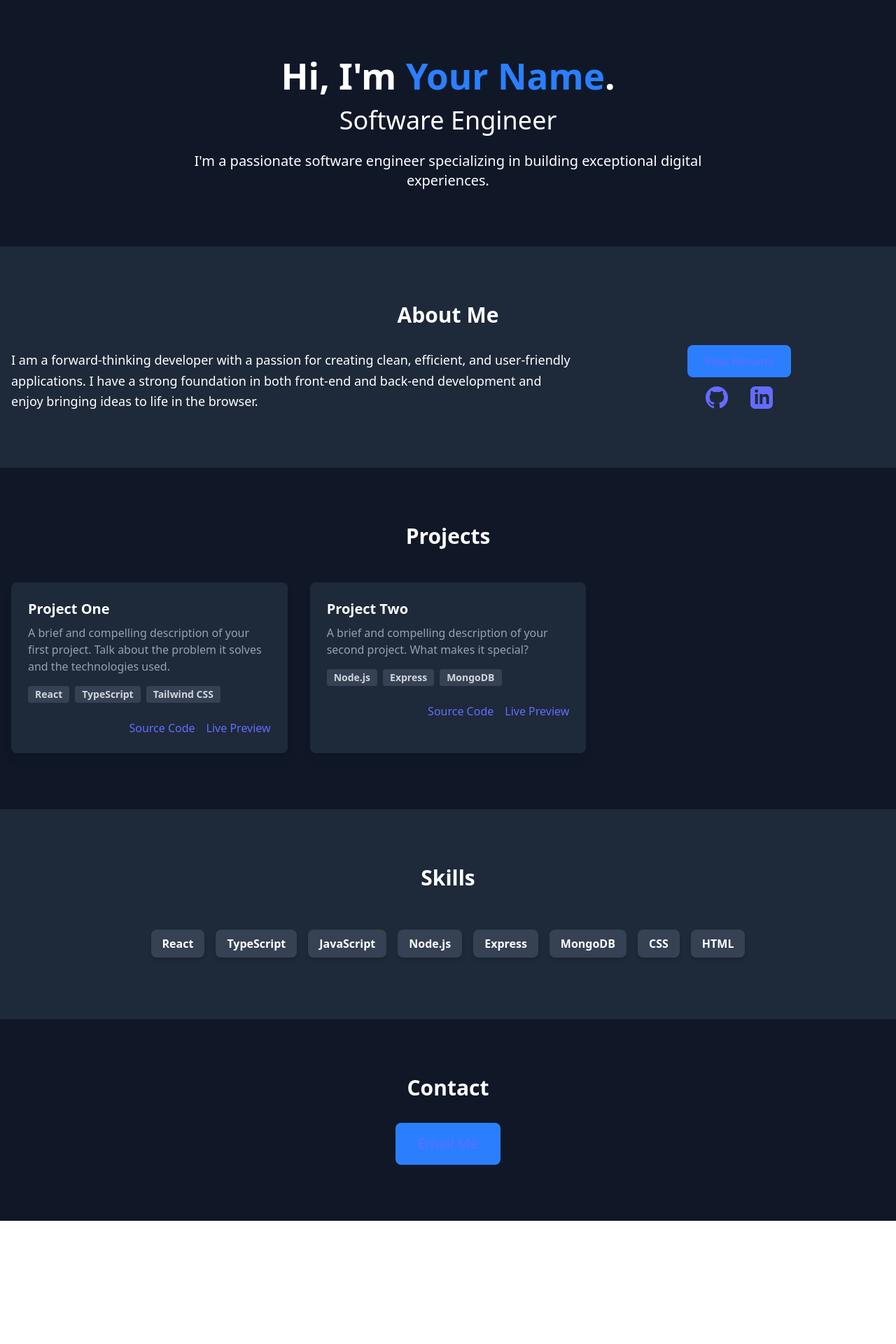
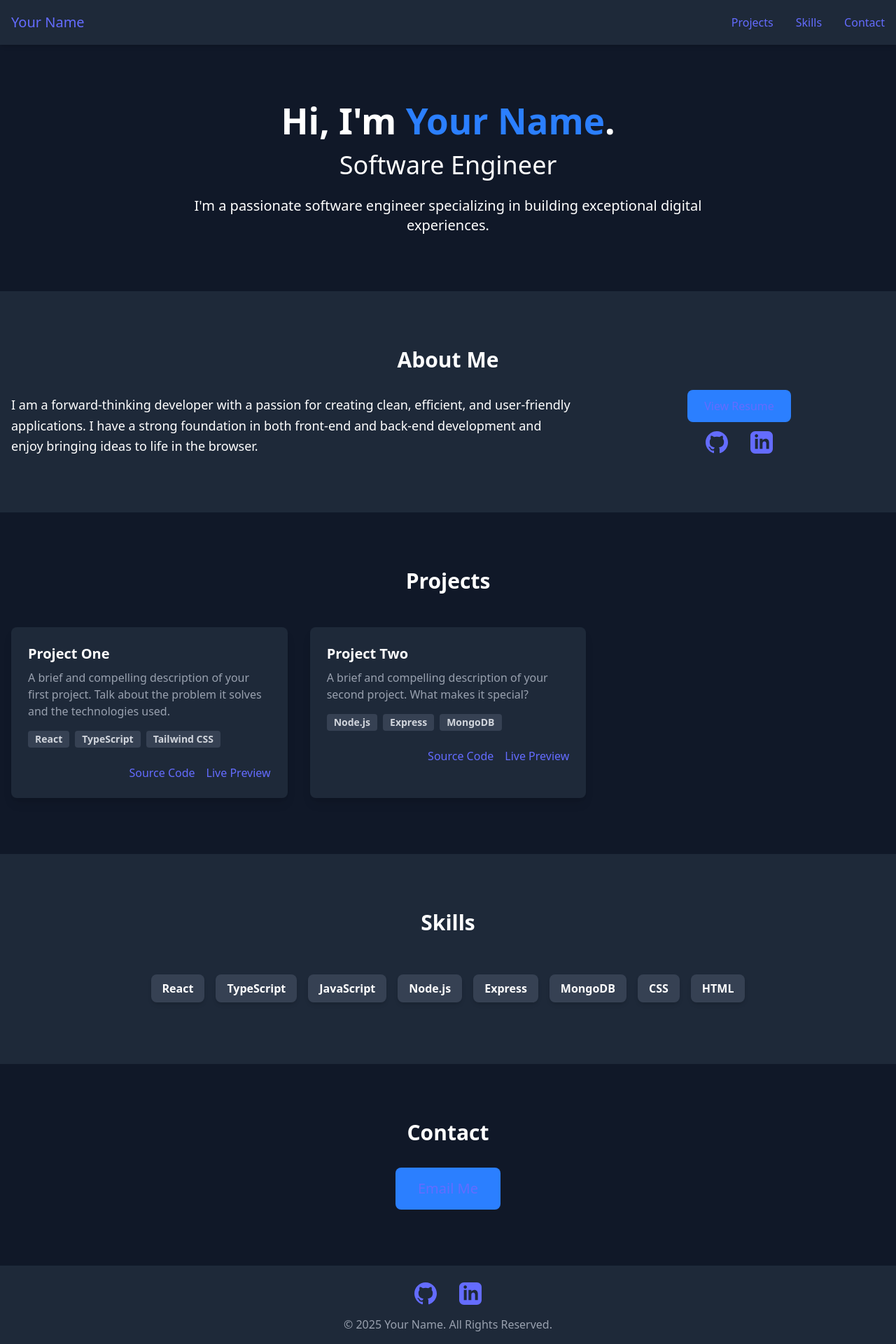
Before and after one commit to lfvperes/lfvperes.github.io, a React (Vite) app: page / in a window 1280 px wide. Shown: the top 1920 px of the page at 70% size. Before the commit the page ends 1744 px from the top, so only its background shows below. Built offline with nearby package versions, Linux system fonts and the light colour scheme.

Commit message:
footer and navbar

```diff
--- a/src/components/Footer.tsx
+++ b/src/components/Footer.tsx
@@ -1,9 +1,41 @@
-// src/components/Footer.tsx
+import portfolio from '../portfolio';
+
 const Footer = () => {
+  const { name, contact } = portfolio;
+
   return (
-    <footer>
-      {/* Footer content will go here */}
+    <footer className='py-6 bg-gray-800 text-center text-gray-400'>
+      <div className='container mx-auto px-4'>
+        <div className='flex justify-center mb-4'>
+          <a
+            href={contact.social.github}
+            target='_blank'
+            rel='noopener noreferrer'
+            className='hover:text-white mx-4'
+            aria-label='GitHub'
+          >
+            <svg className='w-8 h-8' fill='currentColor' viewBox='0 0 24 24'>
+              <path d='M12 0c-6.626 0-12 5.373-12 12 0 5.302 3.438 9.8 8.207 11.387.599.111.793-.261.793-.577v-2.234c-3.338.726-4.033-1.416-4.033-1.416-.546-1.387-1.333-1.756-1.333-1.756-1.089-.745.083-.729.083-.729 1.205.084 1.839 1.237 1.839 1.237 1.07 1.834 2.807 1.304 3.492.997.107-.775.418-1.305.762-1.604-2.665-.305-5.467-1.334-5.467-5.931 0-1.311.469-2.381 1.236-3.221-.124-.303-.535-1.524.117-3.176 0 0 1.008-.322 3.301 1.23.957-.266 1.983-.399 3.003-.404 1.02.005 2.047.138 3.006.404 2.291-1.552 3.297-1.23 3.297-1.23.653 1.653.242 2.874.118 3.176.77.84 1.235 1.91 1.235 3.221 0 4.609-2.807 5.624-5.479 5.921.43.372.823 1.102.823 2.222v3.293c0 .319.192.694.801.576 4.765-1.589 8.199-6.086 8.199-11.386 0-6.627-5.373-12-12-12z' />
+            </svg>
+          </a>
+          <a
+            href={contact.social.linkedin}
+            target='_blank'
+            rel='noopener noreferrer'
+            className='hover:text-white mx-4'
+            aria-label='LinkedIn'
+          >
+            <svg className='w-8 h-8' fill='currentColor' viewBox='0 0 24 24'>
+              <path d='M19 0h-14c-2.761 0-5 2.239-5 5v14c0 2.761 2.239 5 5 5h14c2.762 0 5-2.239 5-5v-14c0-2.761-2.238-5-5-5zm-11 19h-3v-11h3v11zm-1.5-12.268c-.966 0-1.75-.79-1.75-1.764s.784-1.764 1.75-1.764 1.75.79 1.75 1.764-.783 1.764-1.75 1.764zm13.5 12.268h-3v-5.604c0-3.368-4-3.113-4 0v5.604h-3v-11h3v1.765c1.396-2.586 7-2.777 7 2.476v6.759z' />
+            </svg>
+          </a>
+        </div>
+        <p>
+          &copy; {new Date().getFullYear()} {name}. All Rights Reserved.
+        </p>
+      </div>
     </footer>
-  )
-}
-export default Footer
+  );
+};
+
+export default Footer;
--- a/src/components/Navbar.tsx
+++ b/src/components/Navbar.tsx
@@ -1,9 +1,70 @@
 // src/components/Navbar.tsx
+import { useState } from 'react';
+import portfolio from '../portfolio';
+
 const Navbar = () => {
+  const [isOpen, setIsOpen] = useState(false);
+  const { name, projects, skills, contact } = portfolio;
+
+  const toggleMenu = () => {
+    setIsOpen(!isOpen);
+  };
+
+  const navLinks = [
+    ...(projects.length ? [{ name: 'Projects', href: '#projects' }] : []),
+    ...(skills.length ? [{ name: 'Skills', href: '#skills' }] : []),
+    ...(contact.email ? [{ name: 'Contact', href: '#contact' }] : []),
+  ];
+
   return (
-    <nav>
-      {/* Navbar content will go here */}
+    <nav className='bg-gray-800 sticky top-0 z-50 shadow-md'>
+      <div className='container mx-auto px-4'>
+        <div className='flex justify-between items-center h-16'>
+          <a href='#top' className='text-xl font-bold'>
+            {name}
+          </a>
+
+          {/* Desktop Menu */}
+          <div className='hidden md:flex space-x-8'>
+            {navLinks.map((link) => (
+              <a key={link.name} href={link.href} className='hover:text-blue-400 transition duration-300'>
+                {link.name}
+              </a>
+            ))}
+          </div>
+
+          {/* Mobile Menu Button */}
+          <div className='md:hidden'>
+            <button onClick={toggleMenu} aria-label='toggle navigation'>
+              {isOpen ? (
+                <svg className='w-6 h-6' fill='none' stroke='currentColor' viewBox='0 0 24 24' xmlns='http://www.w3.org/2000/svg'><path strokeLinecap='round' strokeLinejoin='round' strokeWidth='2' d='M6 18L18 6M6 6l12 12'></path></svg>
+              ) : (
+                <svg className='w-6 h-6' fill='none' stroke='currentColor' viewBox='0 0 24 24' xmlns='http://www.w3.org/2000/svg'><path strokeLinecap='round' strokeLinejoin='round' strokeWidth='2' d='M4 6h16M4 12h16m-7 6h7'></path></svg>
+              )}
+            </button>
+          </div>
+        </div>
+      </div>
+
+      {/* Mobile Menu */}
+      {isOpen && (
+        <div className='md:hidden'>
+          <div className='px-2 pt-2 pb-3 space-y-1 sm:px-3'>
+            {navLinks.map((link) => (
+              <a
+                key={link.name}
+                href={link.href}
+                onClick={toggleMenu} // Close menu on click
+                className='block px-3 py-2 rounded-md text-base font-medium hover:bg-gray-700 hover:text-white transition duration-300'
+              >
+                {link.name}
+              </a>
+            ))}
+          </div>
+        </div>
+      )}
     </nav>
-  )
-}
-export default Navbar
+  );
+};
+
+export default Navbar;
--- a/src/index.css
+++ b/src/index.css
@@ -1,4 +1,8 @@
 @import "tailwindcss";
+
+html {
+  scroll-behavior: smooth;
+}
 
 :root {
   font-family: system-ui, Avenir, Helvetica, Arial, sans-serif;
```
Also changed, not shown: 1 other file (tests, documents, lock files or other folders).
